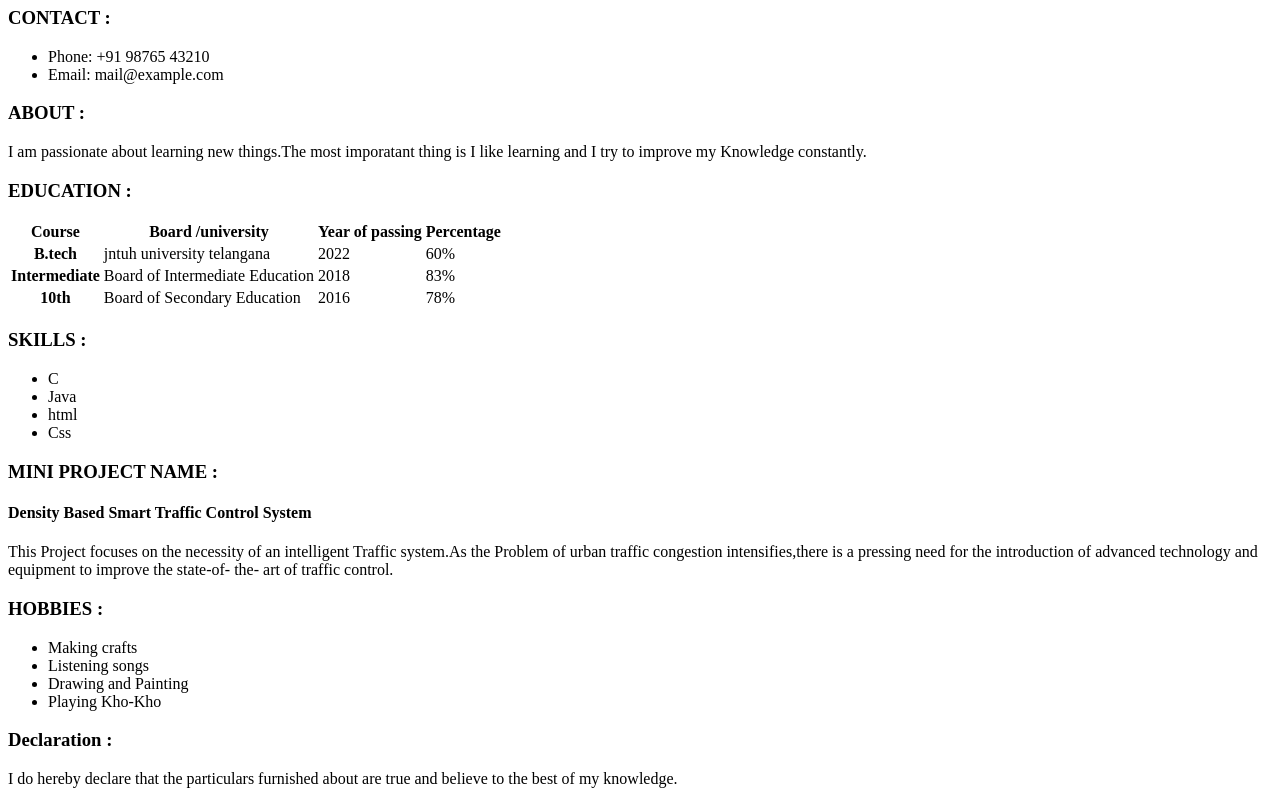
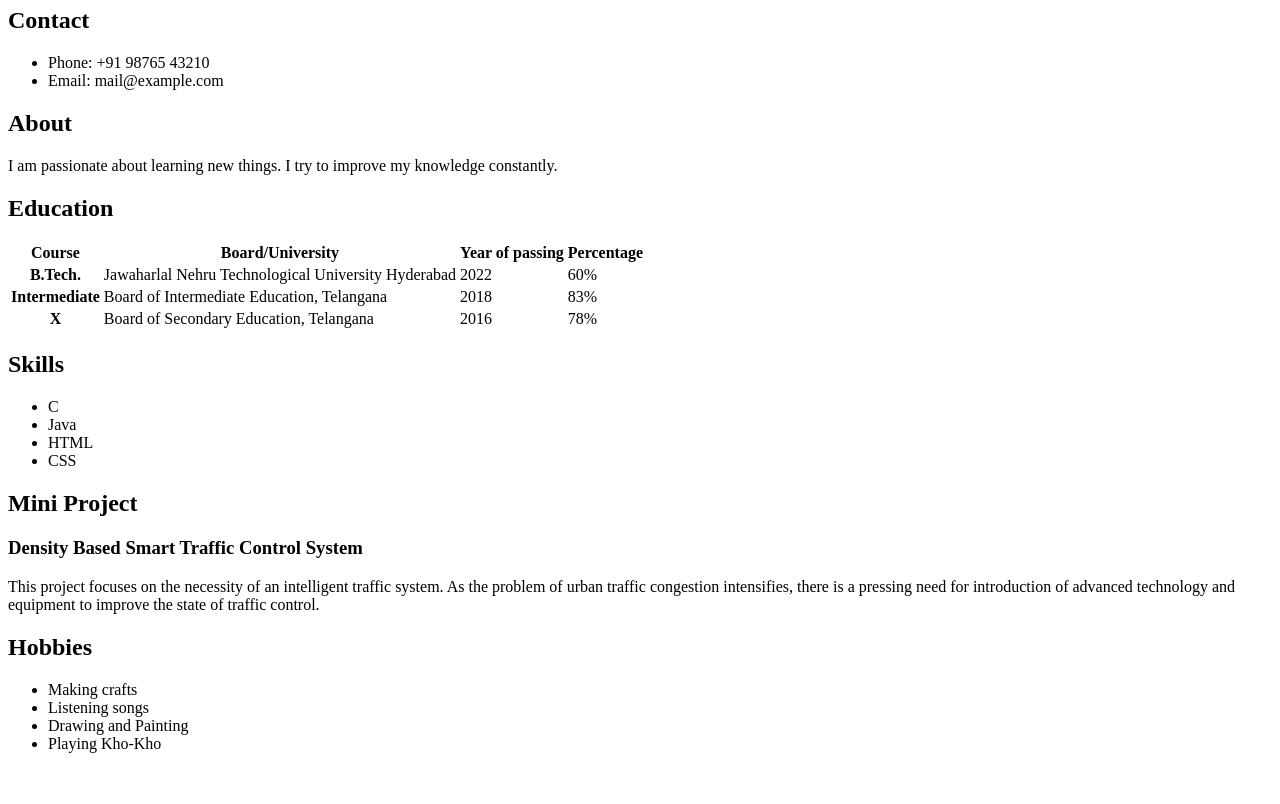
Before and after one commit to divyasng/learning-html, a plain HTML site: page index.html in a window 1280 px wide. Shown: the part 73-877 px from the top of the page. After the commit the page ends 842 px from the top, so only its background shows below. Drawn offline with Linux system fonts and the light colour scheme.

Commit message:
proof reading complete; declaration section removed

```diff
--- a/index.html
+++ b/index.html
@@ -9,65 +9,68 @@
 </head>
 
 <body>
-    <h1> DIVYA SREE NAGA GIRISHMA </h1>
+    <h1> DIVYA SREE </h1>
     <section>
-        <h3> CONTACT : </h3>
+        <h2> Contact </h2>
         <ul>
             <li>Phone: +91 98765 43210</li>
             <li>Email: mail@example.com</li>
         </ul>
     </section>
     <section>
-        <h3> ABOUT : </h3>
-        <P> I am passionate about learning new things.The most imporatant thing is I like learning and I try to improve my Knowledge constantly.</p>
+        <h2> About </h2>
+        <p> I am passionate about learning new things. I try to improve my knowledge constantly.</p>
     </section>
     <section>
         <table>
-            <h3> EDUCATION : </h3>
+            <h2> Education </h2>
             <thead>
                 <tr>
                     <th> Course </th>
-                <th> Board /university </th>
+                    <th> Board/University </th>
                     <th> Year of passing </th>
                     <th> Percentage </th>
                 </tr>
             </thead>
             <tr>
-                <th> B.tech </th>
-                <td> jntuh university telangana </td>
+                <th> B.Tech. </th>
+                <td> Jawaharlal Nehru Technological University Hyderabad </td>
                 <td> 2022</td>
                 <td> 60% </td>
             </tr>
             <tr>
                 <th> Intermediate </th>
-                <td> Board of Intermediate Education </td>
+                <td> Board of Intermediate Education, Telangana </td>
                 <td> 2018 </td>
                 <td> 83% </td>
             </tr>
             <tr>
-                <th> 10th </th>
-                <td> Board of Secondary Education </td>
+                <th> X </th>
+                <td> Board of Secondary Education, Telangana </td>
                 <td> 2016 </td>
                 <td> 78% </td>
             </tr>
         </table>
         <section>
-            <h3> SKILLS : </h3>
+            <h2> Skills </h2>
             <ul>
                 <li> C </li>
                 <li> Java </li>
-                <li> html </li>
-                <li> Css </li>
+                <li> HTML </li>
+                <li> CSS </li>
             </ul>
         </section>
     </section>
     <section>
-         <h3> MINI PROJECT NAME : </h3>
-          <h4> Density Based Smart Traffic Control System </h4
-            <li> This Project focuses on the necessity of an intelligent Traffic system.As the Problem of urban traffic congestion intensifies,there is a pressing need for the introduction of advanced technology and equipment to improve the state-of- the- art of traffic control.</li>
+        <h2> Mini Project </h2>
+        <h3> Density Based Smart Traffic Control System </h3>
+        <p> This project focuses on the necessity of an intelligent traffic system. As the problem of urban traffic
+            congestion intensifies, there is a pressing need for introduction of advanced technology and equipment to
+            improve the state of traffic control.
+        </p>
     </section>
     <section>
-         <h3> HOBBIES : </h3>
+        <h2> Hobbies </h2>
         <ul>
             <li> Making crafts </li>
             <li> Listening songs </li>
@@ -75,8 +78,6 @@
             <li> Playing Kho-Kho </li>
         </ul>
     </section>
-    <h3> Declaration : </h3>
-    <p> I do hereby declare that the particulars furnished about are true and believe to the best of my knowledge.</p>
 
 </body>
 
```
Lines whose indentation alone changed are shown as unchanged.
